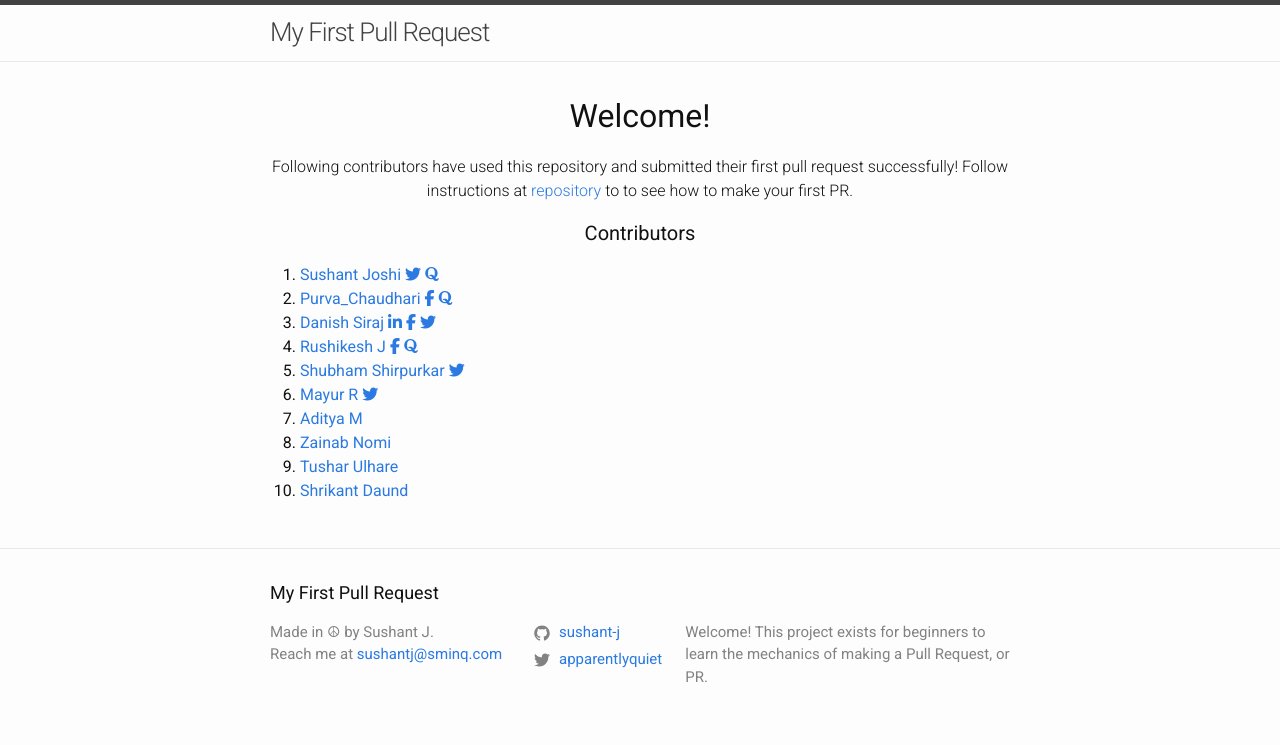
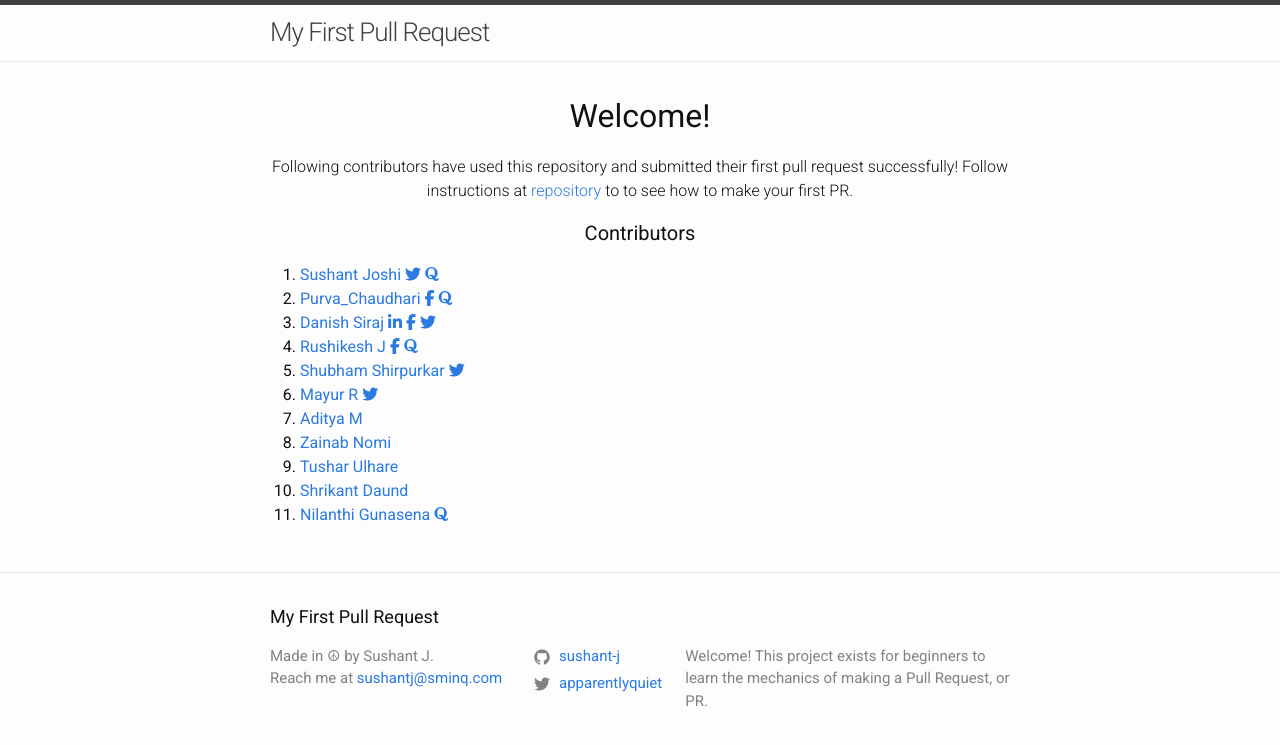
Before and after one commit to sushant-j/my-first-pull-request, a Jekyll site: the page built from index.md, in a window 1280 px wide. Shown: the top 745 px of the page. Built offline with Jekyll 4.4.1, drawn with Linux system fonts in a browser that asks for light colours; nearby versions of some CDN libraries.

Commit message:
home.html updated

```diff
--- a/_layouts/home.html
+++ b/_layouts/home.html
@@ -94,5 +94,14 @@
         Shrikant Daund
       </a>
     </li>
+
+    <li>
+      <a href="https://github.com/DevNil531/">
+       Nilanthi Gunasena
+      </a>
+      <a href="https://www.quora.com/profile/DevNil531">
+        <i class="fa fa-quora"></i>
+      </a>
+    </li>
   </ol>
 </div>
```
